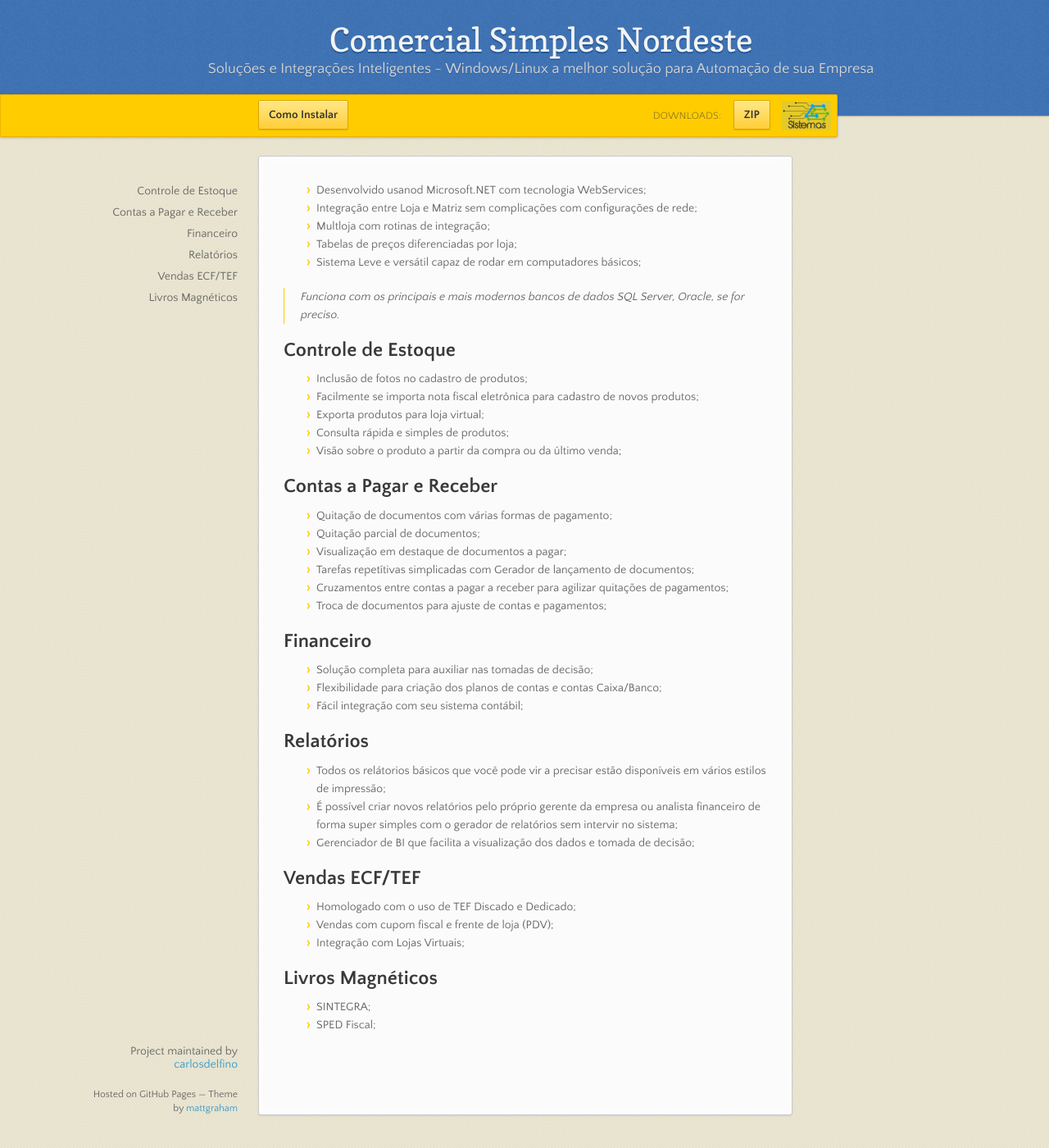
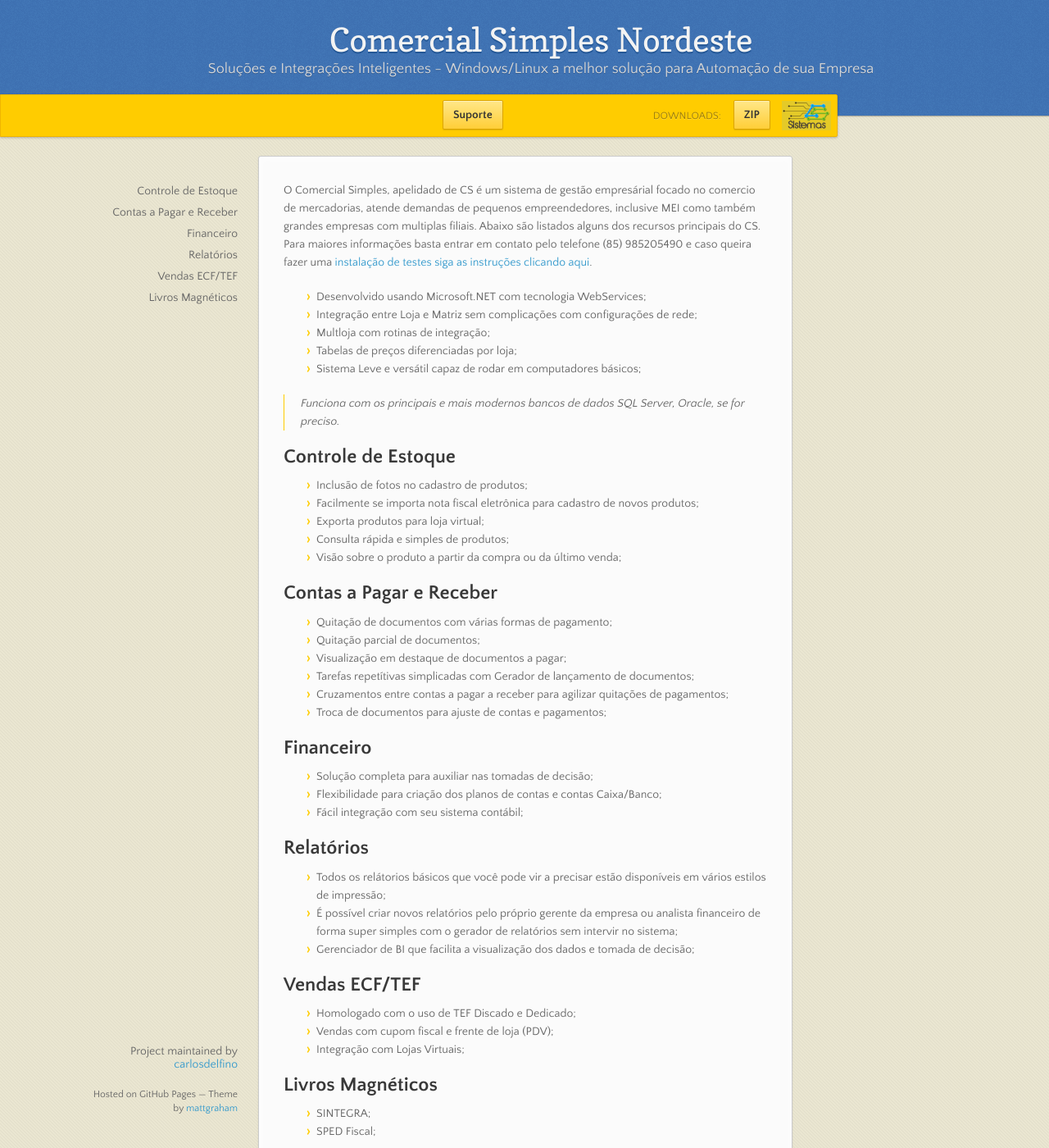
Before and after one commit to carlosdelfino/ComercialSimples, a Jekyll site: the page built from docs/index.md, in a window 1280 px wide and 1400 px high. Shown: the whole window at 82% size. Built offline with Jekyll 4.4.1, drawn with Linux system fonts in a browser that asks for light colours; our own code applies the rules of GitHub Pages for plain Markdown files.

Commit message:
ajustes no layout , adicionado página de suporte, outros ajustes no index.

```diff
--- a/docs/_layouts/default.html
+++ b/docs/_layouts/default.html
@@ -24,7 +24,7 @@
       <div id="banner">
         <span id="logo"></span>
 
-        <a href="./installmd" class="button fork"><strong>Como Instalar</strong></a>
+        <a href="./support" class="button support"><strong>Suporte</strong></a>
         {% if site.show_downloads %}
           <div class="downloads">
             <span>Downloads:</span>
--- a/docs/_sass/jekyll-theme-leap-day.scss
+++ b/docs/_sass/jekyll-theme-leap-day.scss
@@ -218,10 +218,31 @@ header {
     }
   }
 
-  .fork {
+  .install {
     position:fixed;
     left:50%;
     margin-left:-325px;
+    padding: 10px 12px;
+    margin-top: 6px;
+    line-height:14px;
+    font-size:14px;
+    background-color: #FFE788;
+  }
+
+  .utilities {
+    position:fixed;
+    left:50%;
+    margin-left:-200px;
+    padding: 10px 12px;
+    margin-top: 6px;
+    line-height:14px;
+    font-size:14px;
+    background-color: #FFE788;
+  }
+  .support {
+    position:fixed;
+    left:50%;
+    margin-left:-100px;
     padding: 10px 12px;
     margin-top: 6px;
     line-height:14px;
--- a/docs/index.md
+++ b/docs/index.md
@@ -1,4 +1,6 @@
-* Desenvolvido usanod Microsoft.NET com tecnologia WebServices;
+O Comercial Simples, apelidado de CS é um sistema de gestão empresárial focado no comercio de mercadorias, atende demandas de pequenos empreendedores, inclusive MEI como também grandes empresas com multiplas filiais. Abaixo são listados alguns dos recursos principais do CS. Para maiores informações basta entrar em contato pelo telefone (85) 985205490 e caso queira fazer uma [instalação de testes siga as instruções clicando aqui](./support).
+
+* Desenvolvido usando Microsoft.NET com tecnologia WebServices;
 * Integração entre Loja e Matriz sem complicações com configurações de rede;
 * Multloja com rotinas de integração;
 * Tabelas de preços diferenciadas por loja;
```
Also changed, not shown: docs/support.md (added, +27 -0 lines), 1 other file.
